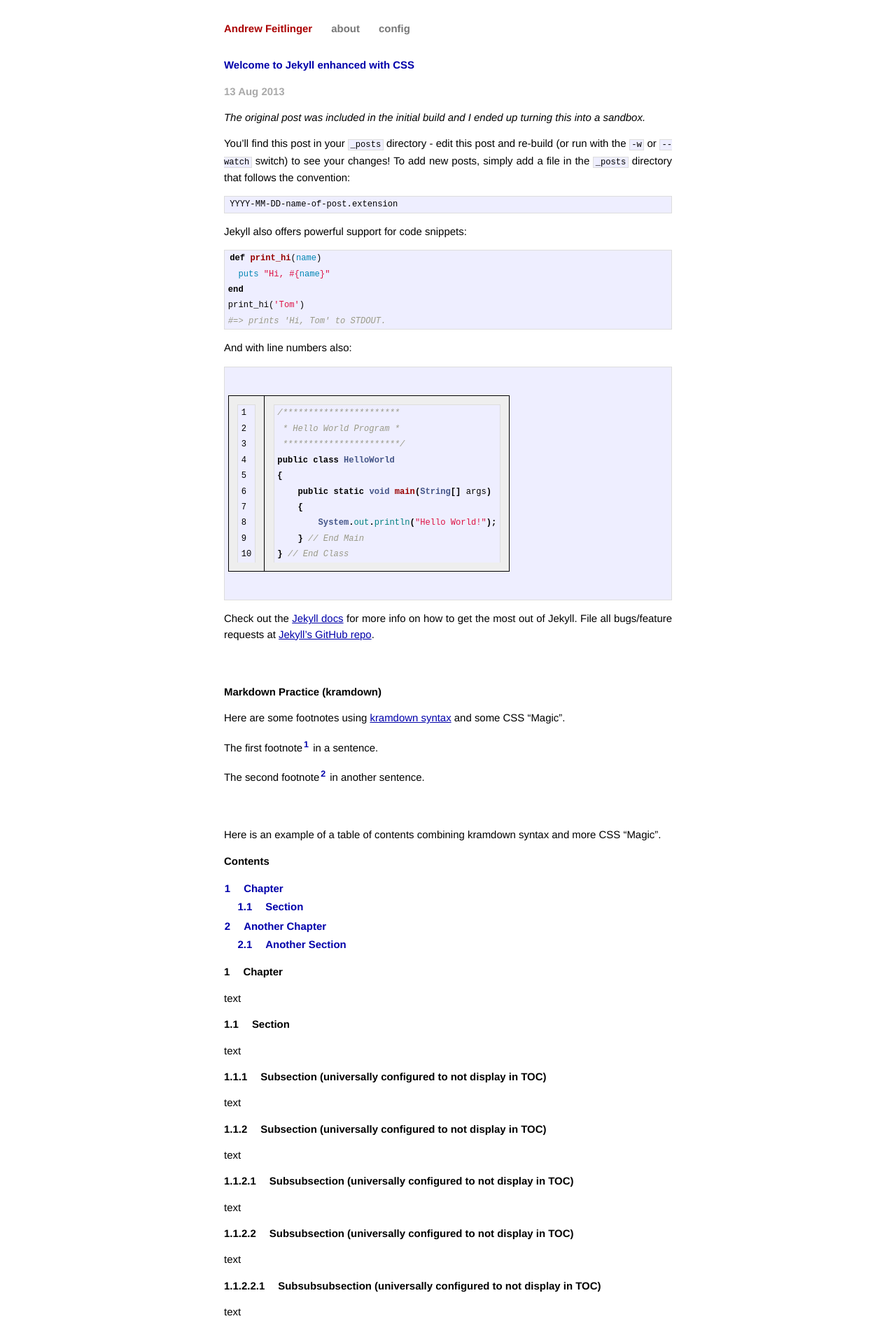
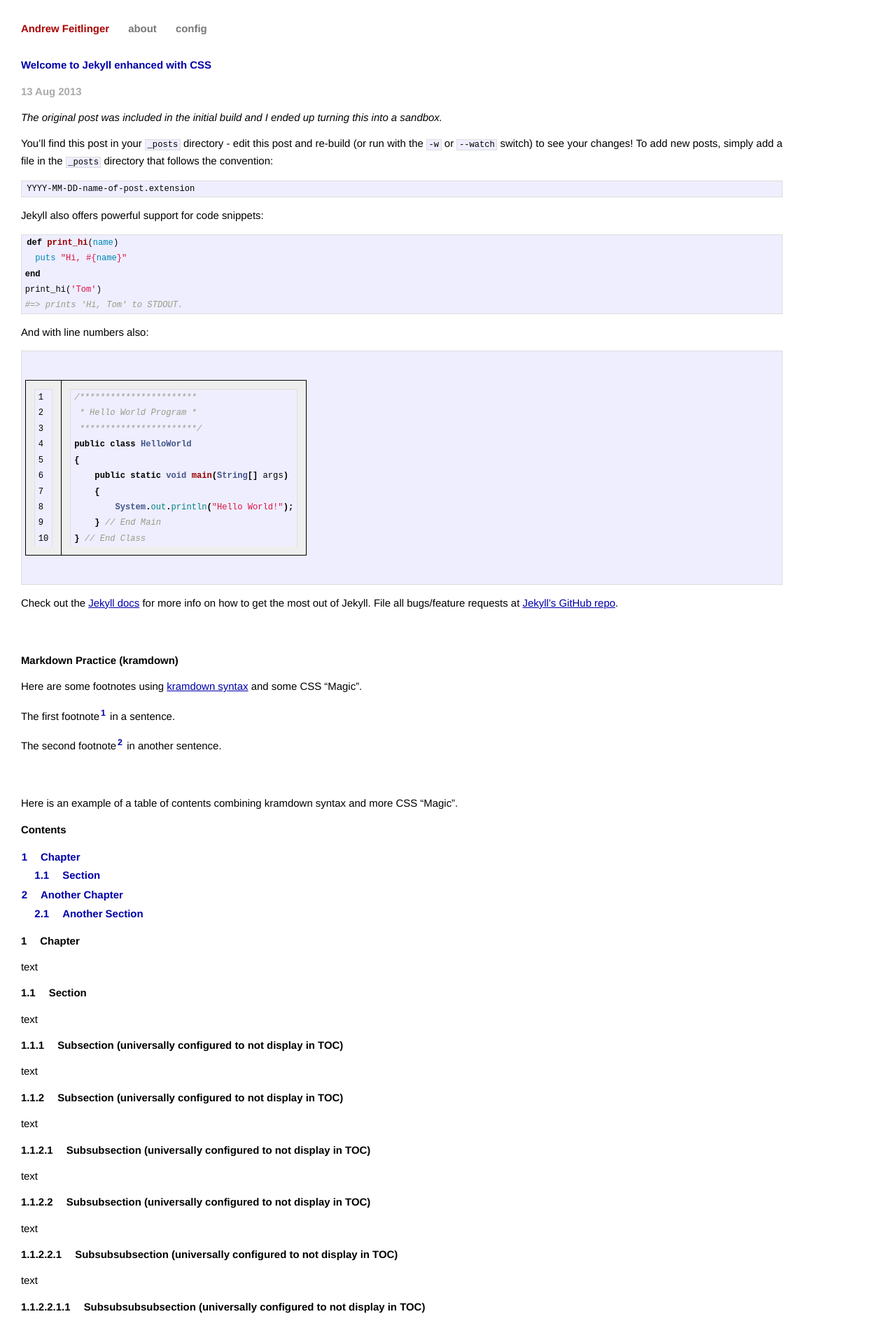
Before and after one commit to andrewfeitlinger/andrewfeitlinger.github.io, a Jekyll site: the page built from _posts/2013-08-13-welcome-to-jekyll.md, in a window 1280 px wide. Shown: the top 1898 px of the page at 70% size. Built offline with Jekyll 4.4.1, drawn with Linux system fonts in a browser that asks for light colours.

Commit message:
Updated various elements in 'main' stylesheet.

```diff
--- a/css/main.css
+++ b/css/main.css
@@ -50,9 +50,9 @@
 {
     font-size: 115%;
     line-height: 1.5em;
-    margin: 2em auto 2em auto;
+    margin: 2em auto 2em 2em;
     text-align: justify;
-    width: 50%;
+    width: 85%;
 }
 
 .site .header a
@@ -113,17 +113,17 @@
 {
     border-top: 4px solid #ddd;
     color: #666;
-    font-size: 85%;
+    font-size: 75%;
     margin-top: 2em;
     overflow: visible;
+    width: 100%;
 }
 
 .site .footer .contact
 {
     float: left;
     margin-left: -2px;
-    margin-right: 3em;
-    margin-top: 1em;
+    margin-right: 1.5em;
 }
 
 .site .footer .contact a
@@ -167,7 +167,9 @@
 {
     background-color: #eef;
     border: 1px solid #ddd;
+    font-size: 100%;
     padding: 0 .4em;
+    width: auto;
 }
 
 .post code
@@ -176,6 +178,7 @@
     border: 1px solid #ddd;
     font-size: 100%;
     padding: 0 .2em;
+    width: auto;
 }
 
 .post pre code
@@ -197,7 +200,7 @@
     background-color: #333;
 }
 
-/* Title Link (Post and Draft) */
+/* Links */
 
 .post a.title
 {
@@ -215,6 +218,16 @@
     border-radius: 6px;
     color: #fef;
     padding: 4px;
+}
+
+.post a
+{
+    color: #00a;
+}
+
+.post a:hover
+{
+    text-decoration: none;
 }
 
 /* Double Blank Line Hack */
```
